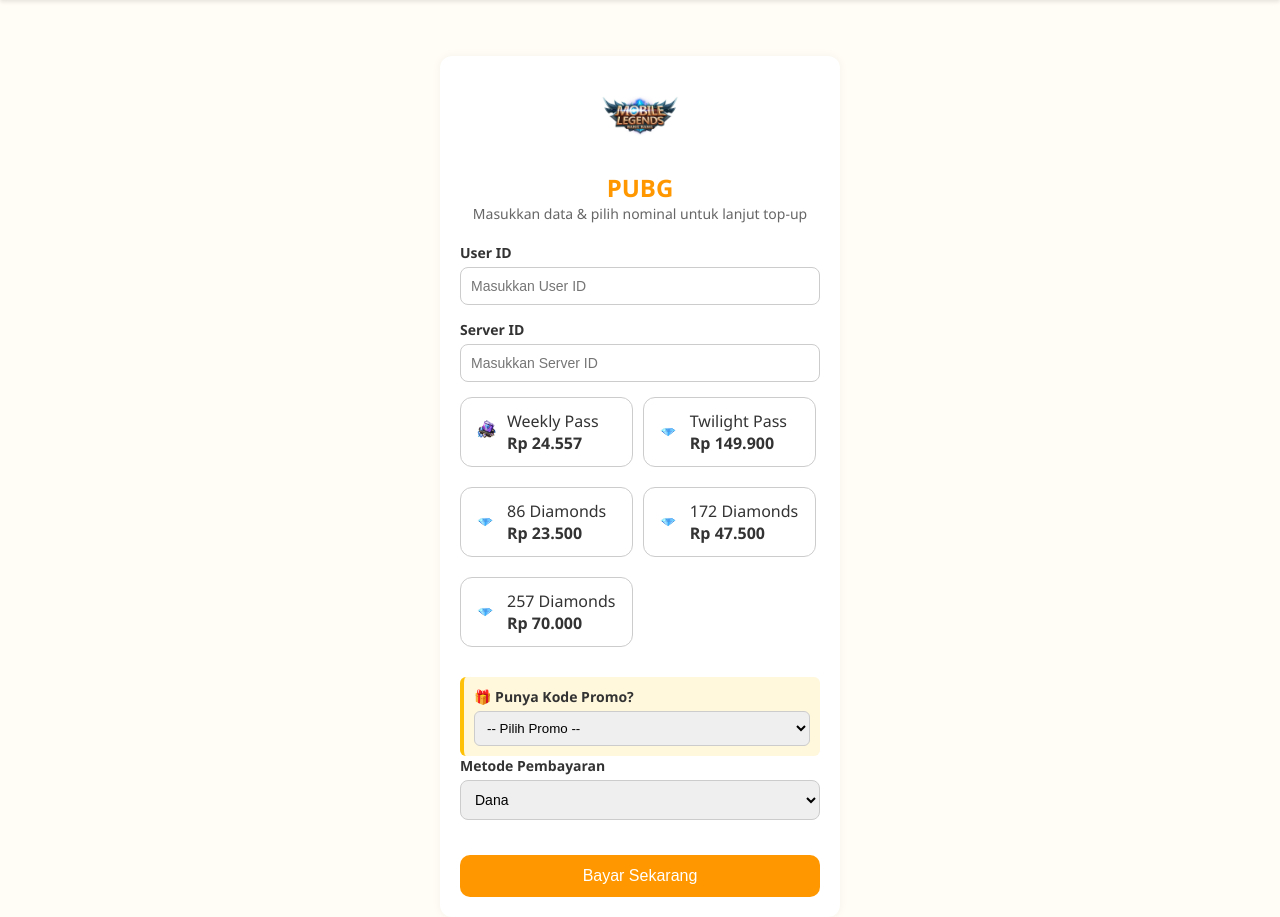
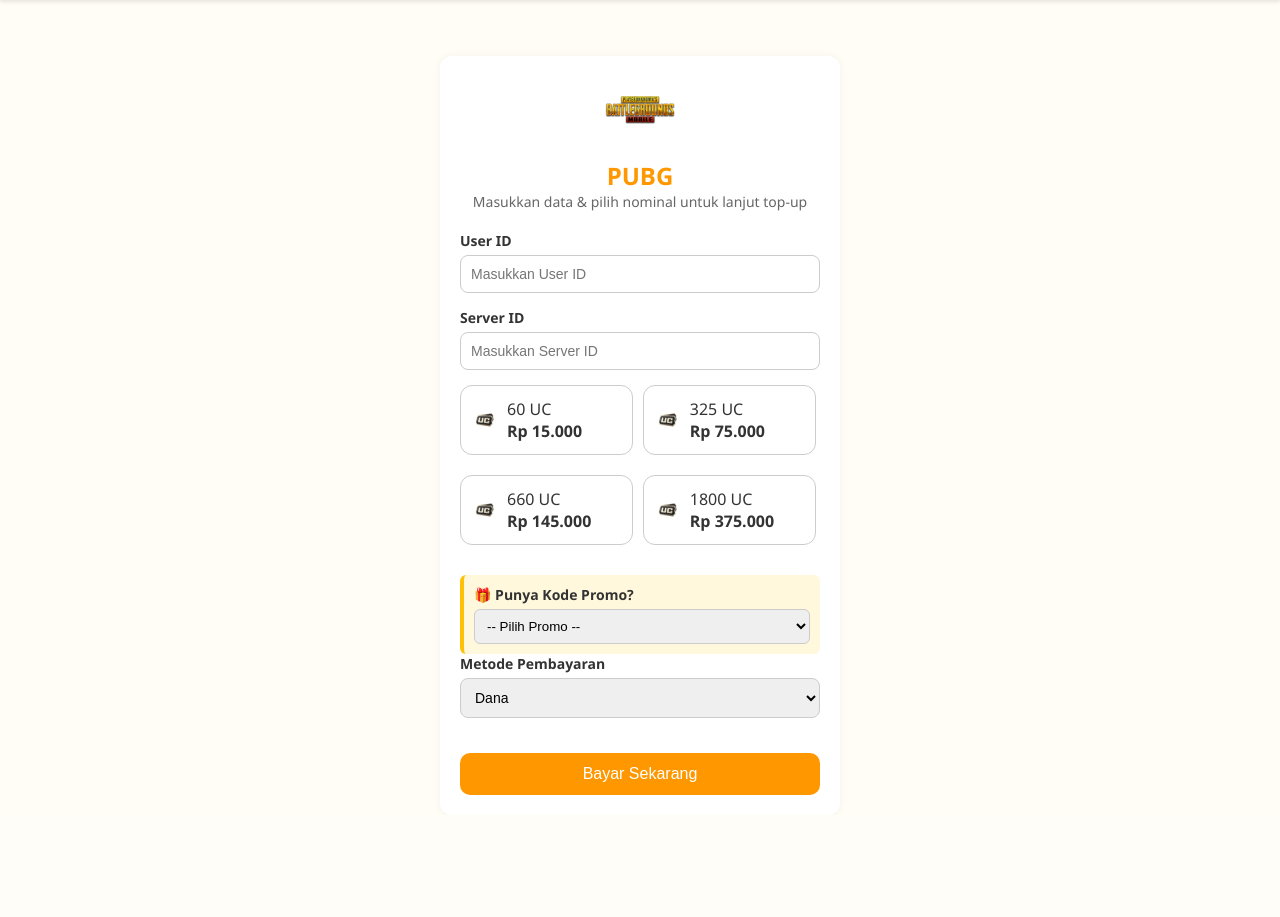
Before and after one commit to Koosell/final-project-fullstack, a Flask app: page /checkout?game=PUBG in a window 1280 px wide. Shown: the part 54-971 px from the top of the page. After the commit the page ends 849 px from the top, so only its background shows below. Run offline with Flask 3, Linux system fonts and the light colour scheme.

Commit message:
Update terbaru

```diff
--- a/app.py
+++ b/app.py
@@ -1,6 +1,38 @@
 from flask import Flask, render_template, request, redirect, url_for
 
 app = Flask(__name__)
+
+# Data Game
+game_data = {
+    "Mobile Legends": {
+        "image": "ml.jpeg",
+        "nominals": [
+            {"label": "Weekly Pass", "price": "Rp 24.557", "img": "wdp.jpeg"},
+            {"label": "Twilight Pass", "price": "Rp 149.900", "img": "diamond.jpeg"},
+            {"label": "86 Diamonds", "price": "Rp 23.500", "img": "diamond.jpeg"},
+            {"label": "172 Diamonds", "price": "Rp 47.500", "img": "diamond.jpeg"},
+            {"label": "257 Diamonds", "price": "Rp 70.000", "img": "diamond.jpeg"},
+        ]
+    },
+    "Free Fire": {
+        "image": "ff.jpeg",
+        "nominals": [
+            {"label": "100 Diamond", "price": "Rp 16.000", "img": "diamondff.jpg"},
+            {"label": "210 Diamond", "price": "Rp 32.000", "img": "diamondff.jpg"},
+            {"label": "530 Diamond", "price": "Rp 79.000", "img": "diamondff.jpg"},
+            {"label": "Double Daily Diamond", "price": "Rp 30.000", "img": "diamondff.jpg"},
+        ]
+    },
+    "PUBG": {
+        "image": "pubg.jpeg",
+        "nominals": [
+            {"label": "60 UC", "price": "Rp 15.000", "img": "uc.jpg"},
+            {"label": "325 UC", "price": "Rp 75.000", "img": "uc.jpg"},
+            {"label": "660 UC", "price": "Rp 145.000", "img": "uc.jpg"},
+            {"label": "1800 UC", "price": "Rp 375.000", "img": "uc.jpg"},
+        ]
+    }
+}
 
 # Halaman Utama
 @app.route('/')
@@ -31,18 +63,17 @@
 @app.route('/checkout', methods=['GET', 'POST'])
 def checkout():
     if request.method == 'POST':
-        # Ambil data dari formulir POST
         game = request.form['game']
         game_id = request.form['game_id']
-        jumlah = request.form['jumlah']
+        jumlah = request.form.get('jumlah', 'Tidak dipilih')
         metode = request.form['metode']
 
-        # Tampilkan informasi pesanan di halaman baru atau bisa dibuat lebih fancy
         return f"<h2>Pesanan Anda:</h2><p>Game: {game}</p><p>ID: {game_id}</p><p>Diamond: {jumlah}</p><p>Pembayaran: {metode}</p>"
 
-    # Jika GET, ambil data dari query string atau parameter
-    game = request.args.get('game', 'Tidak diketahui')  # Default 'Tidak diketahui'
-    return render_template('checkout.html', game=game)
+    # Untuk GET request
+    game = request.args.get('game', 'Mobile Legends')
+    data = game_data.get(game, game_data["Mobile Legends"])
+    return render_template('checkout.html', game=game, image=data["image"], nominals=data["nominals"])
 
 if __name__ == '__main__':
     app.run(debug=True)
--- a/templates/checkout.html
+++ b/templates/checkout.html
@@ -4,7 +4,6 @@
   <meta charset="UTF-8">
   <title>Checkout - {{ game }}</title>
   <link rel="stylesheet" href="{{ url_for('static', filename='style.css') }}">
-
   <script src="https://cdnjs.cloudflare.com/ajax/libs/vanilla-tilt/1.7.0/vanilla-tilt.min.js"></script>
 
   <style>
@@ -46,22 +45,23 @@
       color: #0099ff;
     }
     body {
-      padding-top: 80px; /* Supaya isi website tidak ketiban navbar */
+      padding-top: 80px;
+    }
+    .selected {
+      border: 2px solid #0099ff;
+      background: #e6f4ff;
     }
   </style>
 </head>
 <body>
 
-<!-- Navbar -->
-<!-- Navbar di Checkout -->
-<!-- Navbar -->
 <nav class="navbar">
   <div class="logo">
     <a href="/">ABC 🎮</a>
   </div>
   <ul class="nav-links">
-      <li><a href="/#promo">Promo</a></li> <!-- Ke bagian Promo -->
-      <li><a href="/#games">Games</a></li> <!-- Ke bagian Games -->
+    <li><a href="/#promo">Promo</a></li>
+    <li><a href="/#games">Games</a></li>
     <li><a href="/login">Login</a></li>
   </ul>
   <div class="login-btn">
@@ -69,18 +69,16 @@
   </div>
 </nav>
 
-
-
-<!-- Checkout Wrapper -->
 <div class="checkout-wrapper">
   <div class="header-box">
-    <img src="{{ url_for('static', filename='ml.jpeg') }}" alt="Logo" class="logo-img">
+    <img src="{{ url_for('static', filename=image) }}" alt="Logo" class="logo-img">
     <h2>{{ game }}</h2>
     <p>Masukkan data & pilih nominal untuk lanjut top-up</p>
   </div>
 
   <form method="POST" action="/checkout">
     <input type="hidden" name="game" value="{{ game }}">
+    <input type="hidden" name="jumlah" id="jumlah"> <!-- Tambahkan input hidden untuk kirim nominal -->
 
     <div class="form-section">
       <label for="game_id">User ID</label>
@@ -91,26 +89,12 @@
     </div>
 
     <div class="nominal-container">
-        <div class="nominal-item">
-          <img src="{{ url_for('static', filename='wdp.jpeg') }}" alt="Diamond" class="diamond-icon">
-          <p>Weekly Pass<br><span>Rp 24.557</span></p>
+      {% for item in nominals %}
+      <div class="nominal-item" onclick="selectNominal('{{ item.label }}')">
+        <img src="{{ url_for('static', filename=item.img) }}" alt="Diamond" class="diamond-icon">
+        <p>{{ item.label }}<br><span>{{ item.price }}</span></p>
       </div>
-        <div class="nominal-item">
-          <img src="{{ url_for('static', filename='diamond.jpeg') }}" alt="Diamond" class="diamond-icon">
-          <p>Twilight Pass<br><span>Rp 149.900</span></p>
-        </div>
-        <div class="nominal-item">
-          <img src="{{ url_for('static', filename='diamond.jpeg') }}" alt="Diamond" class="diamond-icon">
-          <p>86 Diamonds<br><span>Rp 23.500</span></p>
-        </div>
-        <div class="nominal-item">
-          <img src="{{ url_for('static', filename='diamond.jpeg') }}" alt="Diamond" class="diamond-icon">
-          <p>172 Diamonds<br><span>Rp 47.500</span></p>
-        </div>
-        <div class="nominal-item">
-          <img src="{{ url_for('static', filename='diamond.jpeg') }}" alt="Diamond" class="diamond-icon">
-          <p>257 Diamonds<br><span>Rp 70.000</span></p>
-        </div>
+      {% endfor %}
     </div>
 
     <div class="promo-row">
@@ -136,16 +120,13 @@
 </div>
 
 <script>
-  const nominalItems = document.querySelectorAll('.nominal-item');
+  function selectNominal(label) {
+    document.getElementById('jumlah').value = label;
 
-  nominalItems.forEach(item => {
-    item.addEventListener('click', () => {
-      nominalItems.forEach(otherItem => {
-        otherItem.classList.remove('selected');
-      });
-      item.classList.add('selected');
-    });
-  });
+    const items = document.querySelectorAll('.nominal-item');
+    items.forEach(item => item.classList.remove('selected'));
+    event.currentTarget.classList.add('selected');
+  }
 </script>
 
 </body>
```
Also changed, not shown: static/diamondff.jpg (added), static/uc.jpg (added), templates/index.html (line endings or trailing spaces). Lines whose indentation alone changed are shown as unchanged.
